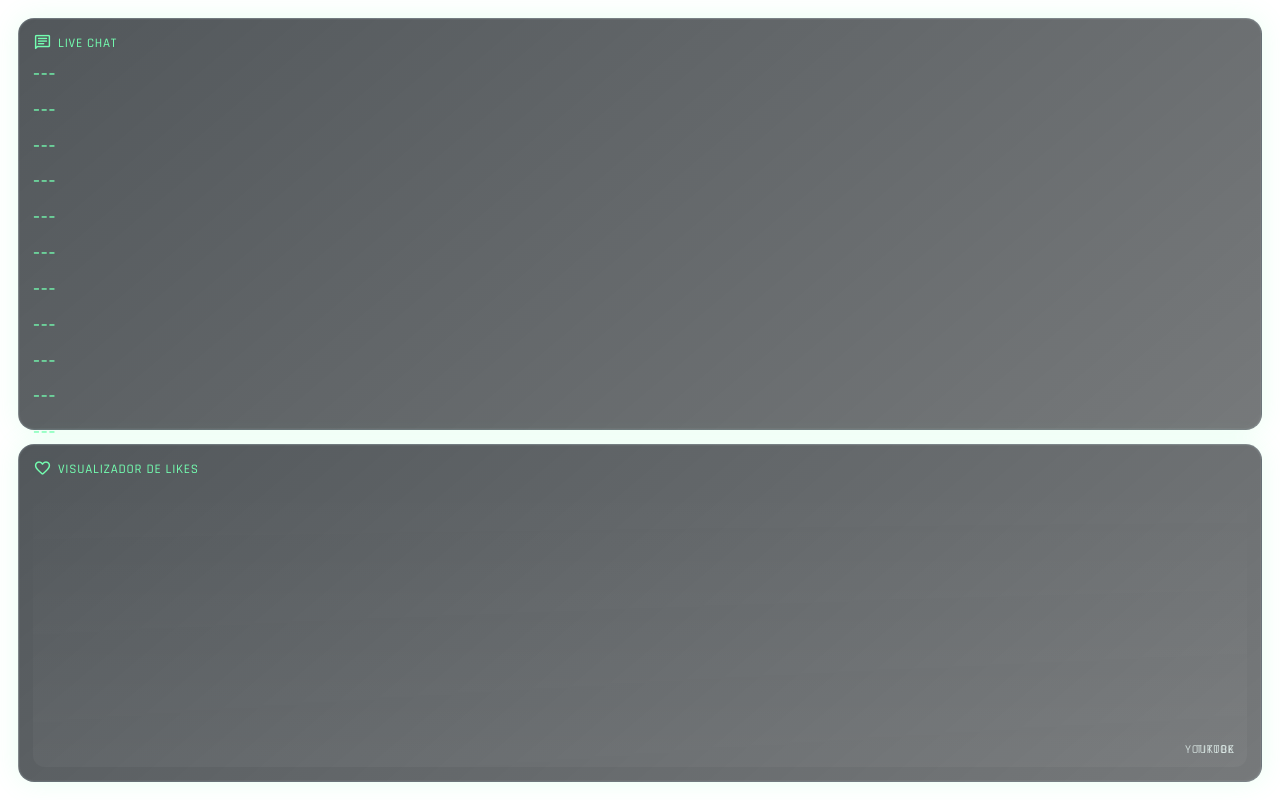
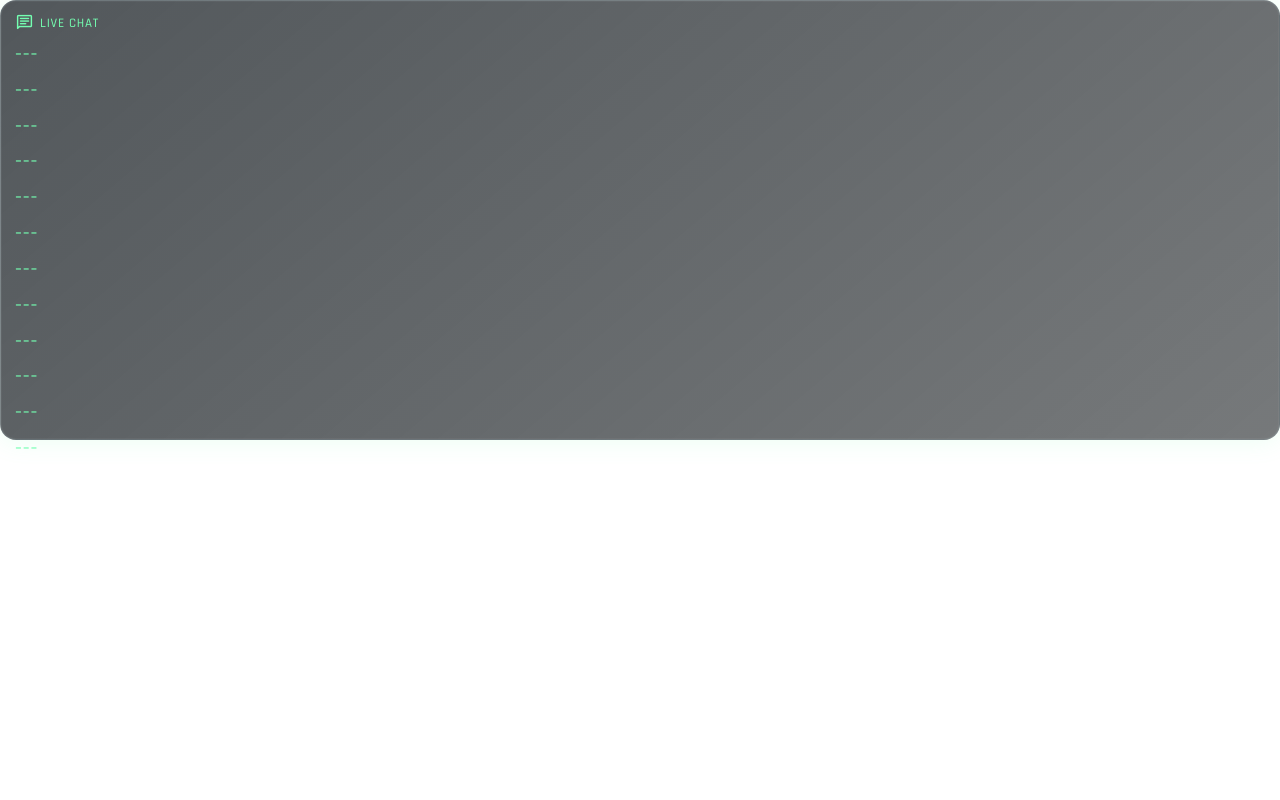
Before and after one commit to stowndiaz/chatbot-tiktok, a website: page public/index.html in a window 1280 px wide. Drawn offline with nearby package versions, Linux system fonts and the light colour scheme; a web font is replaced by a local one.

Commit message:
layoyt transparente

```diff
--- a/public/app.js
+++ b/public/app.js
@@ -5,10 +5,12 @@ const ttsQueue = [];
 let ttsVoice = null;
 let ttsReady = false;
 let ttsSpeaking = false;
+let lastTopChatKey = '';
 
 const MAX_HEARTS_ON_SCREEN = 140;
 
 const clamp = (value, min, max) => Math.min(Math.max(value, min), max);
+const getChatKey = (item = {}) => `${item.uniqueId || ''}|${item.comment || ''}|${item.createdAt || ''}`;
 
 const loadVoices = () => {
     if (!('speechSynthesis' in window)) return;
@@ -114,10 +116,20 @@ const enqueueTTS = (text) => {
 };
 
 const renderChat = (messages = []) => {
+    const topMessage = messages[0] || null;
+    const topKey = topMessage ? getChatKey(topMessage) : '';
+    const isNewTopMessage = Boolean(topKey && topKey !== lastTopChatKey);
+    lastTopChatKey = topKey;
+
     chatListEl.innerHTML = '';
 
-    messages.forEach((item) => {
+    messages.forEach((item, index) => {
         const li = document.createElement('li');
+        if (index === 0 && isNewTopMessage) {
+            li.classList.add('chat-new');
+        } else if (index > 0) {
+            li.classList.add('chat-shift');
+        }
 
         const user = document.createElement('span');
         user.className = 'chat-user';
--- a/public/index.html
+++ b/public/index.html
@@ -19,18 +19,10 @@
             <ul id="chatList" class="chat-list"></ul>
         </section>
 
-        <section class="panel panel-like-visualizer">
-            <header class="panel-title">
-                <span class="material-symbols-rounded">favorite</span>
-                <span>Visualizador de Likes</span>
-            </header>
+        <section class="panel-like-visualizer">
             <div id="heartsLayer" class="hearts-layer">
-                <div class="lane lane-youtube">
-                    <div class="lane-label">YouTube</div>
-                </div>
-                <div class="lane lane-tiktok">
-                    <div class="lane-label">TikTok</div>
-                </div>
+                <div class="lane lane-youtube"></div>
+                <div class="lane lane-tiktok"></div>
             </div>
         </section>
     </main>
--- a/public/styles.css
+++ b/public/styles.css
@@ -21,8 +21,7 @@ body {
     background: var(--bg);
     color: var(--text-main);
     font-family: "Datatype", "Rajdhani", sans-serif;
-    display: grid;
-    place-items: center;
+    overflow: hidden;
 }
 
 .material-symbols-rounded {
@@ -32,13 +31,11 @@ body {
 
 .overlay {
     position: relative;
-    width: 1080px;
-    height: 1920px;
+    width: 100vw;
+    height: 100vh;
     overflow: hidden;
-    padding: 18px;
     display: grid;
     grid-template-rows: minmax(0, 1fr) minmax(0, 0.82fr);
-    gap: 14px;
 }
 
 .panel {
@@ -62,7 +59,8 @@ body {
 
 .panel-chat {
     min-height: 0;
-    padding: 14px;
+    padding: 12px 14px;
+    margin: 0;
 }
 
 .chat-list {
@@ -71,6 +69,7 @@ body {
     list-style: none;
     display: grid;
     gap: 9px;
+    overflow: hidden;
 }
 
 .chat-list li {
@@ -79,6 +78,17 @@ body {
     gap: 8px;
     font-size: 22px;
     line-height: 1.22;
+    opacity: 0.86;
+    transform: translateY(0);
+    transition: opacity 260ms ease, transform 260ms ease;
+}
+
+.chat-list li.chat-new {
+    animation: chatEntry 420ms cubic-bezier(0.2, 0.88, 0.3, 1) both;
+}
+
+.chat-list li.chat-shift {
+    opacity: 0.7;
 }
 
 .chat-user {
@@ -99,32 +109,21 @@ body {
 
 .panel-like-visualizer {
     min-height: 0;
-    padding: 14px;
-    display: grid;
-    grid-template-rows: auto 1fr;
+    padding: 0;
+    margin: 0;
 }
 
 .hearts-layer {
     position: relative;
-    min-height: 0;
-    border-radius: 12px;
+    width: 100%;
+    height: 100%;
     overflow: hidden;
-    background: linear-gradient(to top, rgba(255, 255, 255, 0.04), rgba(255, 255, 255, 0));
+    background: transparent;
 }
 
 .lane {
     position: absolute;
     inset: 0;
-}
-
-.lane-label {
-    position: absolute;
-    right: 12px;
-    bottom: 10px;
-    font-size: 12px;
-    letter-spacing: 0.08em;
-    text-transform: uppercase;
-    opacity: 0.75;
 }
 
 .heart-burst {
@@ -186,14 +185,14 @@ body {
     }
 }
 
-@media (max-width: 1120px), (max-height: 1960px) {
-    html,
-    body {
-        place-items: start;
+@keyframes chatEntry {
+    0% {
+        opacity: 0;
+        transform: translateY(18px);
     }
 
-    .overlay {
-        width: 100vw;
-        height: 100vh;
+    100% {
+        opacity: 1;
+        transform: translateY(0);
     }
 }
```
